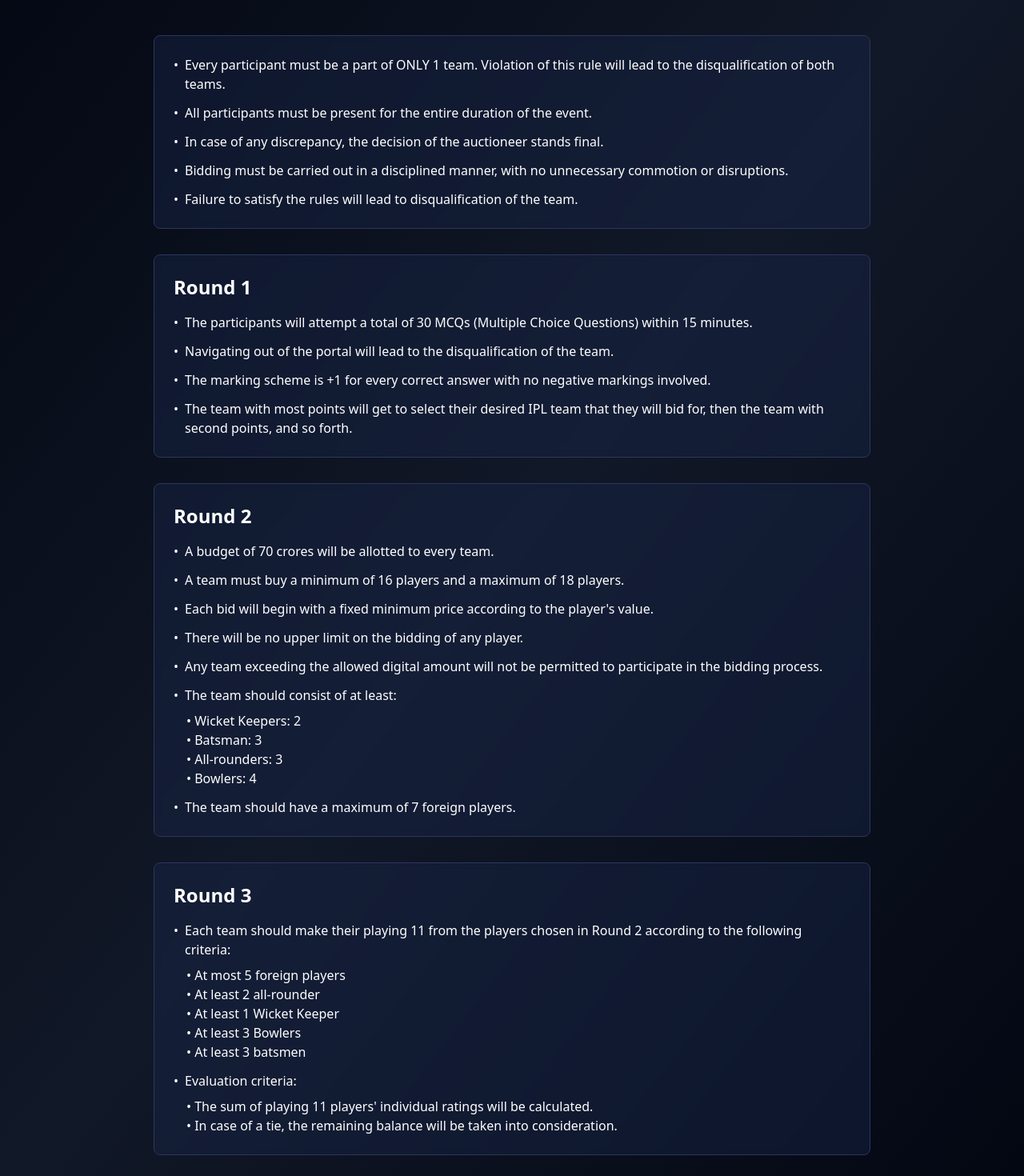
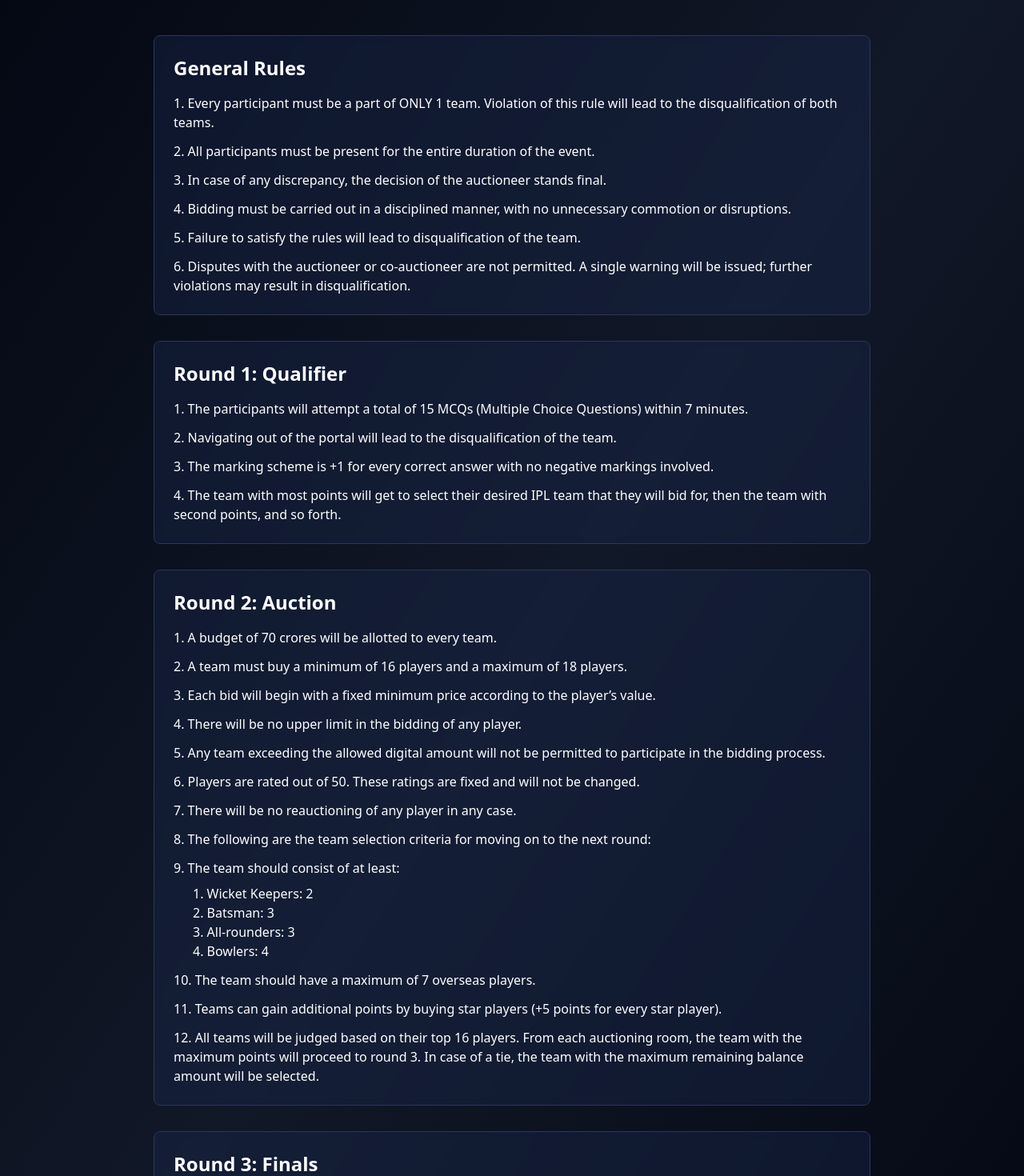
Before and after one commit to mithilgirish/IPL-Battle, a React (Vite) app in the folder client/: page /rules in a window 1280 px wide. Shown: the part 140-1610 px from the top of the page at 80% size. Built offline with nearby package versions, Linux system fonts and the light colour scheme.

Commit message:
Rules update
* landing page

* landing page fix #1

* Login page UI

* dashboard UI and Login page

* bug fix

* bug fix

* merge fix

* Resolve merge conflict in App.jsx and clean up route definitions

* Froentend logic

* Bug Fix #2

* rules update

```diff
--- a/client/src/components/flow.jsx
+++ b/client/src/components/flow.jsx
@@ -1,5 +1,5 @@
 import React from 'react';
-import { Timer, Users, DollarSign, Award, ArrowDown, Shield, AlertCircle } from 'lucide-react';
+import { Timer, Users, DollarSign, Award, ArrowDown, Shield, AlertCircle,HandCoins } from 'lucide-react';
 
 const GameRules = () => {
   return (
@@ -15,19 +15,19 @@ const GameRules = () => {
       {/* Round 1 Card */}
       <div className="bg-gray-900/50 backdrop-blur-xl rounded-3xl p-8 border border-gray-800 mb-8 text-center relative">
         <h3 className="text-3xl font-bold text-orange-500 mb-4">Round 1</h3>
-        <p className="text-gray-400 mb-6">Score Highest to select your team first!</p>
+        <p className="text-gray-400 mb-6">Score highest to select your team first!</p>
 
         <div className="grid grid-cols-1 md:grid-cols-3 gap-6">
           <div className="bg-gray-800/30 backdrop-blur-sm rounded-2xl p-6 border border-gray-700/50">
-            <div className="text-3xl font-bold text-yellow-400">30</div>
+            <div className="text-3xl font-bold text-yellow-400">15</div>
             <div className="text-white">MCQ's</div>
           </div>
           <div className="bg-gray-800/30 backdrop-blur-sm rounded-2xl p-6 border border-gray-700/50">
-            <div className="text-3xl font-bold text-yellow-400">30</div>
-            <div className="text-white">Points</div>
+            <div className="text-3xl font-bold text-yellow-400">+1</div>
+            <div className="text-white">Mark per Correct</div>
           </div>
           <div className="bg-gray-800/30 backdrop-blur-sm rounded-2xl p-6 border border-gray-700/50">
-            <div className="text-3xl font-bold text-yellow-400">15</div>
+            <div className="text-3xl font-bold text-yellow-400">7</div>
             <div className="text-white">Minutes</div>
           </div>
         </div>
@@ -49,15 +49,27 @@ const GameRules = () => {
             <div className="space-y-4">
               <div className="flex items-center space-x-3">
                 <DollarSign className="w-5 h-5 text-yellow-400" />
-                <span className="text-gray-300">Budget: <span className="text-yellow-400">70 Crores</span></span>
+                <span className="text-gray-300">
+                  Budget: <span className="text-yellow-400">70 Crores</span>
+                </span>
               </div>
               <div className="flex items-center space-x-3">
                 <Users className="w-5 h-5 text-yellow-400" />
-                <span className="text-gray-300">Players: <span className="text-yellow-400">16-18</span></span>
+                <span className="text-gray-300">
+                  Players: <span className="text-yellow-400">16-18</span>
+                </span>
               </div>
               <div className="flex items-center space-x-3">
                 <Award className="w-5 h-5 text-yellow-400" />
-                <span className="text-gray-300">Players are rated out of <span className="text-yellow-400">50</span></span>
+                <span className="text-gray-300">
+                  Players are rated out of <span className="text-yellow-400">50</span>
+                </span>
+              </div>
+              <div className="flex items-center space-x-3">
+                <HandCoins className="w-5 h-5 text-yellow-400" />
+                <span className="text-gray-300">
+                Buy <span className="text-yellow-400 ">Star players</span> (+5 pts)
+                </span>
               </div>
             </div>
           </div>
@@ -84,7 +96,9 @@ const GameRules = () => {
               </div>
             </div>
             <div className="bg-gray-800/30 backdrop-blur-sm rounded-xl p-4 border border-gray-700/50 text-center">
-              <span className="text-gray-300">Maximum of <span className="text-yellow-400">7</span> foreign players</span>
+              <span className="text-gray-300">
+                Maximum of <span className="text-yellow-400">7</span> foreign players
+              </span>
             </div>
           </div>
         </div>
@@ -98,7 +112,6 @@ const GameRules = () => {
         <ArrowDown className="w-12 h-12 text-blue-400 animate-bounce" />
       </div>
 
-
       {/* Round 3 Card */}
       <div className="bg-gray-900/50 backdrop-blur-xl rounded-3xl p-8 border border-gray-800 mb-16">
         <h3 className="text-3xl font-bold text-orange-500 text-center mb-2">Round 3</h3>
@@ -111,32 +124,48 @@ const GameRules = () => {
 
           <div className="grid grid-cols-1 md:grid-cols-2 gap-4 mb-8">
             <div className="bg-gray-800/30 backdrop-blur-sm rounded-xl p-4 border border-gray-700/50">
-              <span className="text-gray-300">At most <span className="text-yellow-400">5</span> foreign players</span>
+              <span className="text-gray-300">
+                At most <span className="text-yellow-400">5</span> foreign players
+              </span>
             </div>
             <div className="bg-gray-800/30 backdrop-blur-sm rounded-xl p-4 border border-gray-700/50">
-              <span className="text-gray-300">At least <span className="text-yellow-400">2</span> all-rounder</span>
+              <span className="text-gray-300">
+                At least <span className="text-yellow-400">2</span> all-rounders
+              </span>
             </div>
             <div className="bg-gray-800/30 backdrop-blur-sm rounded-xl p-4 border border-gray-700/50">
-              <span className="text-gray-300">At least <span className="text-yellow-400">1</span> Wicket Keeper</span>
+              <span className="text-gray-300">
+                At least <span className="text-yellow-400">1</span> Wicket Keeper
+              </span>
             </div>
             <div className="bg-gray-800/30 backdrop-blur-sm rounded-xl p-4 border border-gray-700/50">
-              <span className="text-gray-300">At least <span className="text-yellow-400">3</span> Bowlers</span>
+              <span className="text-gray-300">
+                At least <span className="text-yellow-400">3</span> Bowlers
+              </span>
             </div>
             <div className="bg-gray-800/30 backdrop-blur-sm rounded-xl p-4 border border-gray-700/50 md:col-span-2">
-              <span className="text-gray-300">At least <span className="text-yellow-400">3</span> batsmen</span>
+              <span className="text-gray-300">
+                At least <span className="text-yellow-400">3</span> batsmen
+              </span>
             </div>
           </div>
 
           <div className="space-y-6">
-            <h4 className="text-xl font-semibold text-blue-400 mb-4 text-center">Evaluation criteria</h4>
+            <h4 className="text-xl font-semibold text-blue-400 mb-4 text-center">
+              Evaluation criteria
+            </h4>
             <div className="space-y-3 text-gray-300">
               <div className="flex items-center space-x-3 bg-gray-800/30 backdrop-blur-sm rounded-xl p-4 border border-gray-700/50">
                 <span className="text-yellow-400">1.</span>
-                <span>Sum of 11 players rating out will be considered</span>
+                <span>
+                  The sum of playing 11 players' individual ratings will be calculated.
+                </span>
               </div>
               <div className="flex items-center space-x-3 bg-gray-800/30 backdrop-blur-sm rounded-xl p-4 border border-gray-700/50">
                 <span className="text-yellow-400">2.</span>
-                <span>In case of a tie, the remaining balance will be taken into consideration</span>
+                <span>
+                  In case of a tie, the remaining balance will be taken into consideration.
+                </span>
               </div>
             </div>
           </div>
@@ -144,25 +173,26 @@ const GameRules = () => {
       </div>
 
       {/* Code of Conduct Section */}
-      <div className="max-w-4xl mx-auto">
-        <h2 className="text-4xl font-bold text-center mb-8 bg-gradient-to-r from-white to-gray-400 text-transparent bg-clip-text">
+      <div className="max-w-4xl mx-auto px-4">
+      <h2 className="text-4xl font-bold mb-8 bg-gradient-to-r from-white to-gray-400 text-transparent bg-clip-text">
         Code of Conduct
       </h2>
 
       <div className="space-y-4">
         {[
-            "Failure to satisfy the rules will lead to disqualification of the team.",
+          "Every participant must be a part of ONLY 1 team. Violation of this rule will lead to the disqualification of both teams.",
           "All participants must be present for the entire duration of the event.",
           "In case of any discrepancy, the decision of the auctioneer stands final.",
           "Bidding must be carried out in a disciplined manner, with no unnecessary commotion or disruptions.",
-            "Every participant must be a part of ONLY 1 team. Violation of this rule will lead to the disqualification of both teams."
+          "Failure to satisfy the rules will lead to disqualification of the team.",
+          "Disputes with the auctioneer or co-auctioneer are not permitted. A single warning will be issued; further violations may result in disqualification."
         ].map((rule, index) => (
           <div
             key={index}
-              className="flex items-start space-x-4 bg-gray-800/30 backdrop-blur-sm rounded-xl p-4 border border-gray-700/50 transform transition-all duration-300 hover:bg-gray-800/50"
+            className="flex items-center space-x-4 bg-gray-800/30 backdrop-blur-sm rounded-xl p-4 border border-gray-700/50 transform transition-all duration-300 hover:bg-gray-800/50 text-left"
           >
-              <Shield className="w-6 h-6 text-blue-400 flex-shrink-0 mt-1" />
-              <p className="text-gray-300">
+            <Shield className="w-6 h-6 text-blue-400 flex-shrink-0" />
+            <p className="text-gray-300 flex-1">
               <span className="text-blue-400 font-semibold">{index + 1}. </span>
               {rule}
             </p>
--- a/client/src/pages/Rules.jsx
+++ b/client/src/pages/Rules.jsx
@@ -7,130 +7,91 @@ function Rules() {
         <div className="max-w-4xl mx-auto">
           <h1 className="text-4xl font-bold text-center mb-12">Rules</h1>
 
-          {/* General Rules Section */}
+          {/* General Rules */}
           <div className="bg-[#1B2A4E]/40 rounded-lg p-6 mb-8 backdrop-blur-sm border border-[#2C365E]">
+            <h2 className="text-2xl font-semibold mb-4">General Rules</h2>
             <ul className="space-y-3">
-              <li className="flex items-start">
-                <span className="mr-2">•</span>
-                Every participant must be a part of ONLY 1 team. Violation of this rule will lead to the disqualification of both teams.
-              </li>
-              <li className="flex items-start">
-                <span className="mr-2">•</span>
-                All participants must be present for the entire duration of the event.
-              </li>
-              <li className="flex items-start">
-                <span className="mr-2">•</span>
-                In case of any discrepancy, the decision of the auctioneer stands final.
-              </li>
-              <li className="flex items-start">
-                <span className="mr-2">•</span>
-                Bidding must be carried out in a disciplined manner, with no unnecessary commotion or disruptions.
-              </li>
-              <li className="flex items-start">
-                <span className="mr-2">•</span>
-                Failure to satisfy the rules will lead to disqualification of the team.
-              </li>
+              <li> 1. Every participant must be a part of ONLY 1 team. Violation of this rule will lead to the disqualification of both teams. </li>
+              <li> 2. All participants must be present for the entire duration of the event. </li>
+              <li> 3. In case of any discrepancy, the decision of the auctioneer stands final. </li>
+              <li> 4. Bidding must be carried out in a disciplined manner, with no unnecessary commotion or disruptions. </li>
+              <li> 5. Failure to satisfy the rules will lead to disqualification of the team. </li>
+              <li> 6. Disputes with the auctioneer or co-auctioneer are not permitted. A single warning will be issued; further violations may result in disqualification. </li>
             </ul>
           </div>
 
-          {/* Round 1 Section */}
+          {/* Round 1 */}
           <div className="bg-[#1B2A4E]/40 rounded-lg p-6 mb-8 backdrop-blur-sm border border-[#2C365E]">
-            <h2 className="text-2xl font-semibold mb-4">Round 1</h2>
+            <h2 className="text-2xl font-semibold mb-4">Round 1: Qualifier</h2>
             <ul className="space-y-3">
-              <li className="flex items-start">
-                <span className="mr-2">•</span>
-                The participants will attempt a total of 30 MCQs (Multiple Choice Questions) within 15 minutes.
-              </li>
-              <li className="flex items-start">
-                <span className="mr-2">•</span>
-                Navigating out of the portal will lead to the disqualification of the team.
-              </li>
-              <li className="flex items-start">
-                <span className="mr-2">•</span>
-                The marking scheme is +1 for every correct answer with no negative markings involved.
-              </li>
-              <li className="flex items-start">
-                <span className="mr-2">•</span>
-                The team with most points will get to select their desired IPL team that they will bid for, then the team with second points, and so forth.
-              </li>
+              <li>1. The participants will attempt a total of 15 MCQs (Multiple Choice Questions) within 7 minutes. </li>
+              <li>2. Navigating out of the portal will lead to the disqualification of the team. </li>
+              <li>3. The marking scheme is +1 for every correct answer with no negative markings involved. </li>
+              <li>4. The team with most points will get to select their desired IPL team that they will bid for, then the team with second points, and so forth. </li>
             </ul>
           </div>
 
-          {/* Round 2 Section */}
+          {/* Round 2 */}
           <div className="bg-[#1B2A4E]/40 rounded-lg p-6 mb-8 backdrop-blur-sm border border-[#2C365E]">
-            <h2 className="text-2xl font-semibold mb-4">Round 2</h2>
+            <h2 className="text-2xl font-semibold mb-4">Round 2: Auction</h2>
             <ul className="space-y-3">
-              <li className="flex items-start">
-                <span className="mr-2">•</span>
-                A budget of 70 crores will be allotted to every team.
+            <li>1. A budget of 70 crores will be allotted to every team.</li>
+            <li>2. A team must buy a minimum of 16 players and a maximum of 18 players.</li>
+            <li>3. Each bid will begin with a fixed minimum price according to the player’s value.</li>
+            <li>4. There will be no upper limit in the bidding of any player.</li>
+            <li>5. Any team exceeding the allowed digital amount will not be permitted to participate in the bidding process.</li>
+            <li>6. Players are rated out of 50. These ratings are fixed and will not be changed.</li>
+            <li>7. There will be no reauctioning of any player in any case.</li>
+            <li>8. The following are the team selection criteria for moving on to the next round:</li>
+            <ul>
+              <li>9. The team should consist of at least:
+              <div className="ml-6 mt-2">
+                <ul>
+                  <li>1. Wicket Keepers: 2</li>
+                  <li>2. Batsman: 3</li>
+                  <li>3. All-rounders: 3</li>
+                  <li>4. Bowlers: 4</li>
+                </ul>
+              </div>
               </li>
-              <li className="flex items-start">
-                <span className="mr-2">•</span>
-                A team must buy a minimum of 16 players and a maximum of 18 players.
-              </li>
-              <li className="flex items-start">
-                <span className="mr-2">•</span>
-                Each bid will begin with a fixed minimum price according to the player's value.
-              </li>
-              <li className="flex items-start">
-                <span className="mr-2">•</span>
-                There will be no upper limit on the bidding of any player.
-              </li>
-              <li className="flex items-start">
-                <span className="mr-2">•</span>
-                Any team exceeding the allowed digital amount will not be permitted to participate in the bidding process.
-              </li>
-              <li>
-                <div className="flex items-start">
-                  <span className="mr-2">•</span>
-                  The team should consist of at least:
-                </div>
-                <div className="mt-2 ml-4">
-                  <div>• Wicket Keepers: 2</div>
-                  <div>• Batsman: 3</div>
-                  <div>• All-rounders: 3</div>
-                  <div>• Bowlers: 4</div>
-                </div>
-              </li>
-              <li className="flex items-start">
-                <span className="mr-2">•</span>
-                The team should have a maximum of 7 foreign players.
-              </li>
+
+            </ul>
+            <li>10. The team should have a maximum of 7 overseas players.</li>
+            <li>11. Teams can gain additional points by buying star players (+5 points for every star player).</li>
+            <li>12. All teams will be judged based on their top 16 players. From each auctioning room, the team with the maximum points will proceed to round 3. In case of a tie, the team with the maximum remaining balance amount will be selected.</li>
+          </ul>
+
+          </div>
+
+          {/* Round 3 */}
+          <div className="bg-[#1B2A4E]/40 rounded-lg p-6 backdrop-blur-sm border border-[#2C365E]">
+            <h2 className="text-2xl font-semibold mb-4">Round 3: Finals</h2>
+            <ul className="space-y-3">
+            <li>1. Each team should make their playing 11 from the players chosen in Round 2 according to the following criteria:
+              <div className="ml-6 mt-2">
+            <ul>
+              <li>1. At most 5 overseas players</li>
+              <li>2. At least 2 all-rounders</li>
+              <li>3. At least 1 Wicket Keeper</li>
+              <li>4. At least 3 Bowlers</li>
+              <li>5. At least 3 Batsmen</li>
+            </ul>
+            </div>
+          </li>
+          <li>2. Evaluation criteria:
+          <div className="ml-6 mt-2">
+
+            <ul>
+              <li>1. The sum of playing 11 players' individual ratings will be calculated.</li>
+              <li>2. In case of a tie, the remaining balance will be taken into consideration.</li>
+            </ul>
+          </div>
+          </li>
             </ul>
           </div>
 
-          {/* Round 3 Section */}
-          <div className="bg-[#1B2A4E]/40 rounded-lg p-6 backdrop-blur-sm border border-[#2C365E]">
-            <h2 className="text-2xl font-semibold mb-4">Round 3</h2>
-            <ul className="space-y-3">
-              <li>
-                <div className="flex items-start">
-                  <span className="mr-2">•</span>
-                  Each team should make their playing 11 from the players chosen in Round 2 according to the following criteria:
-                </div>
-                <div className="mt-2 ml-4">
-                  <div>• At most 5 foreign players</div>
-                  <div>• At least 2 all-rounder</div>
-                  <div>• At least 1 Wicket Keeper</div>
-                  <div>• At least 3 Bowlers</div>
-                  <div>• At least 3 batsmen</div>
-                </div>
-              </li>
-              <li>
-                <div className="flex items-start">
-                  <span className="mr-2">•</span>
-                  Evaluation criteria:
-                </div>
-                <div className="mt-2 ml-4">
-                  <div>• The sum of playing 11 players' individual ratings will be calculated.</div>
-                  <div>• In case of a tie, the remaining balance will be taken into consideration.</div>
-                </div>
-              </li>
-            </ul>
-          </div>
         </div>
       </main>
-      {/* Add Footer component here */}
     </>
   );
 }
```
Lines whose indentation alone changed are shown as unchanged.
